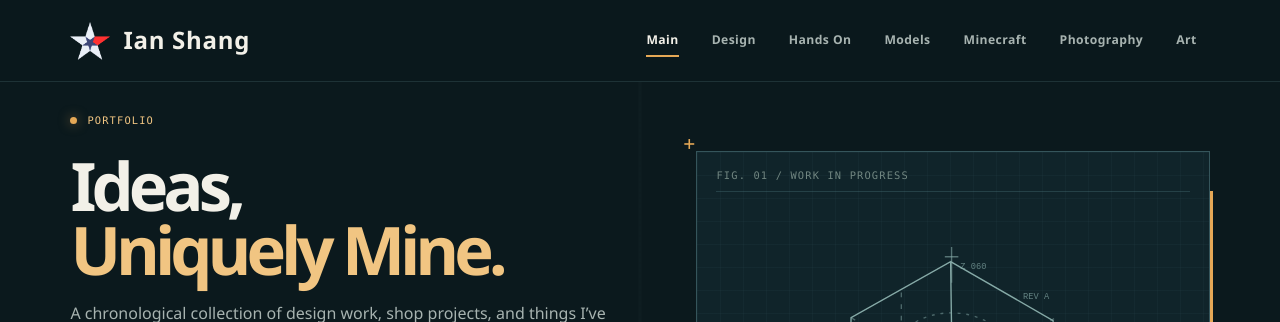
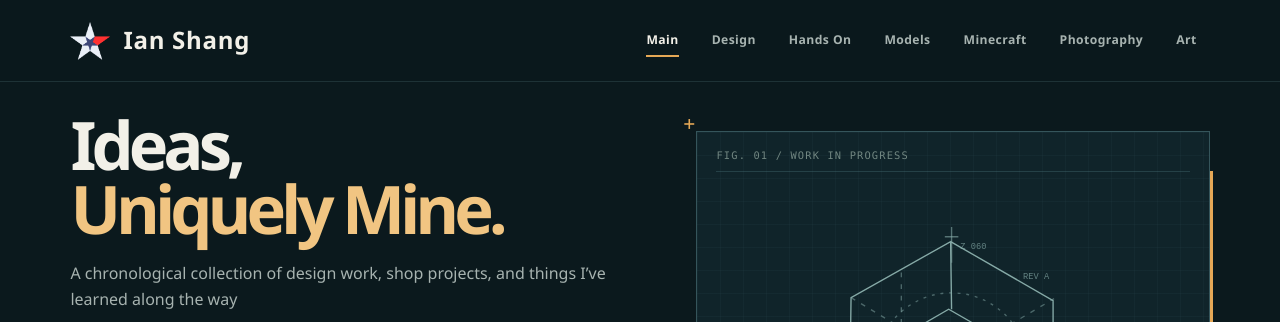
Before and after one commit to IanShang/Portfolio, a plain HTML site: page index.html in a window 1280 px wide. Shown: the top 322 px of the page. Drawn offline with Linux system fonts and the light colour scheme.

Commit message:
Remove Portfolio label and close its reserved space

```diff
--- a/index.html
+++ b/index.html
@@ -7,7 +7,7 @@
     <meta name="description" content="Design, hands-on projects, marketing, and Minecraft creations by Ian Shang.">
     <title>Workshop Log — Ian Shang</title>
     <link rel="icon" type="image/png" href="favicon.png?v=1">
-    <link rel="stylesheet" href="styles.css?v=intro-top-gap-v3">
+    <link rel="stylesheet" href="styles.css?v=no-portfolio-label-v1">
     <script src="app.js?v=education-layout-v3" defer></script>
   </head>
   <body id="all">
@@ -26,7 +26,6 @@
     <main id="main-content">
       <section class="intro" id="intro" aria-labelledby="intro-title">
         <div class="intro-copy">
-          <p class="eyebrow"><span class="status-dot" aria-hidden="true"></span> PORTFOLIO</p>
           <h1 id="intro-title">Ideas,<br><span>Uniquely Mine.</span></h1>
           <p class="intro-description">A chronological collection of design work, shop projects, and things I’ve learned along the way</p>
           <div class="intro-links">
--- a/styles.css
+++ b/styles.css
@@ -616,6 +616,6 @@ body.viewer-open { overflow: hidden; }
 .work-section:not(.education-section) { padding-top: 24px; }
 
 /* Lift the intro by 40px, clamping its content at the header on tight layouts. */
-.intro { margin-top: -40px; padding-top: 40px; min-height: calc(500px - (40px - 65px * 4 / 9)); }
-@media (min-width: 1200px) { .intro { min-height: calc(565px - (40px - 65px * 4 / 9)); } }
+.intro { margin-top: -40px; padding-top: 40px; min-height: calc(500px - (40px - 65px * 4 / 9) - 40px); }
+@media (min-width: 1200px) { .intro { min-height: calc(565px - (40px - 65px * 4 / 9) - 40px); } }
 @media (max-width: 760px) { .intro { margin-top: 0; padding-top: 0; min-height: auto; } }
```
